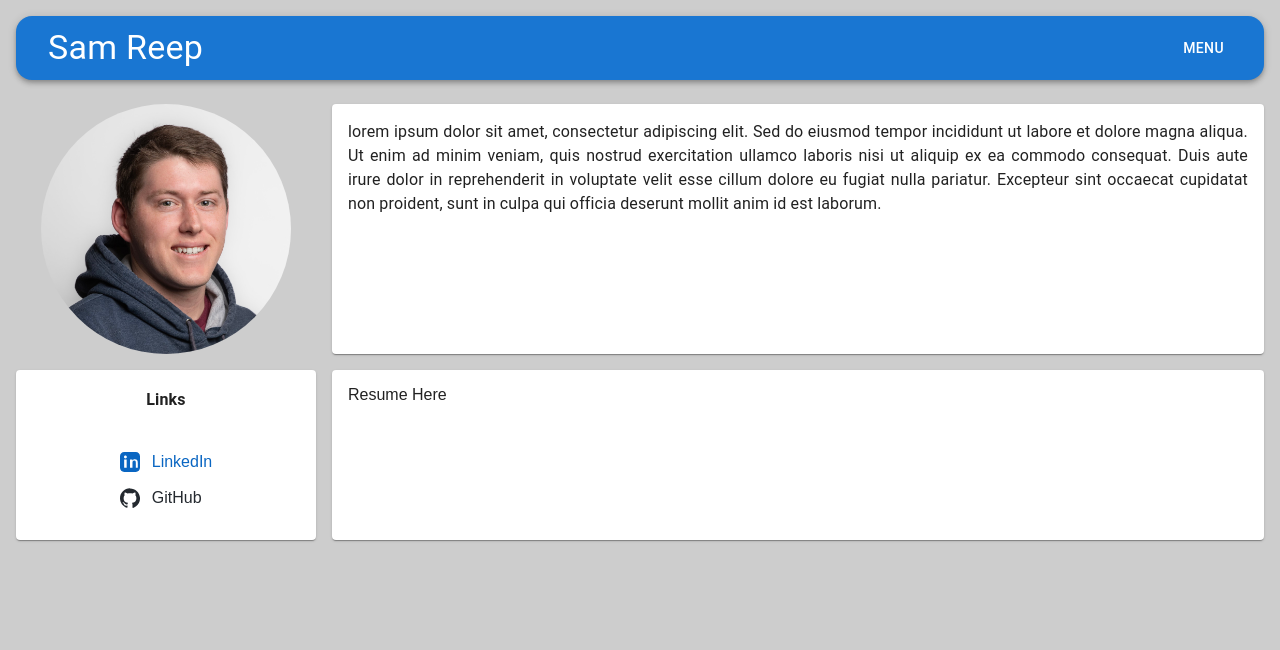
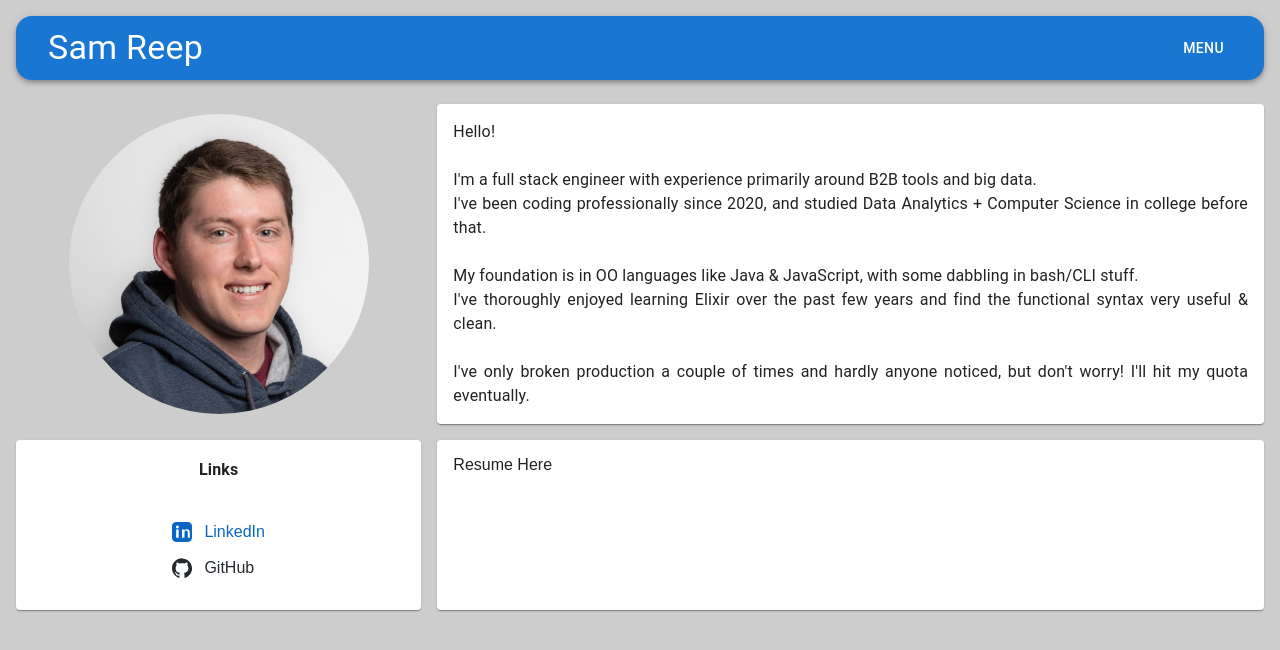
Before and after one commit to sareep/sareep, a Next.js app: page /sareep/ in a window 1280 px wide. Shown: the top 650 px of the page. Built offline with nearby package versions, Linux system fonts and the light colour scheme; some icons are missing; what @mui/material-nextjs would draw is missing.

Commit message:
add a real paragraph

```diff
--- a/src/app/consts.ts
+++ b/src/app/consts.ts
@@ -1,7 +1,10 @@
-export const ABOUT_ME = `
-lorem ipsum dolor sit amet, consectetur adipiscing elit.
-Sed do eiusmod tempor incididunt ut labore et dolore magna aliqua.
-Ut enim ad minim veniam, quis nostrud exercitation ullamco laboris nisi ut aliquip ex ea commodo consequat.
-Duis aute irure dolor in reprehenderit in voluptate velit esse cillum dolore eu fugiat nulla pariatur.
-Excepteur sint occaecat cupidatat non proident, sunt in culpa qui officia deserunt mollit anim id est laborum.
+export const ABOUT_ME = `Hello!
+
+I'm a full stack engineer with experience primarily around B2B tools and big data.
+I've been coding professionally since 2020, and studied Data Analytics + Computer Science in college before that.
+
+My foundation is in OO languages like Java & JavaScript, with some dabbling in bash/CLI stuff.
+I've thoroughly enjoyed learning Elixir over the past few years and find the functional syntax very useful & clean.
+
+I've only broken production a couple of times and hardly anyone noticed, but don't worry! I'll hit my quota eventually.
 `;
--- a/src/app/headshot.tsx
+++ b/src/app/headshot.tsx
@@ -1,6 +1,8 @@
 "use client";
 
 import Image from "next/image";
+
+const DIAMETER = 300;
 
 export default function Headshot() {
   return (
@@ -8,16 +10,16 @@ export default function Headshot() {
       style={{
         borderRadius: "50%",
         overflow: "hidden",
-        width: 250,
-        height: 250,
+        width: DIAMETER,
+        height: DIAMETER,
         position: "relative",
       }}
     >
       <Image
         alt="Sam Reep"
         src="/sareep/headshot.jpeg"
-        width={250}
-        height={250}
+        width={DIAMETER}
+        height={DIAMETER}
         style={{ objectFit: "cover" }}
       />
     </div>
--- a/src/app/page.tsx
+++ b/src/app/page.tsx
@@ -5,8 +5,8 @@ import Headshot from "./headshot";
 import Links from "./links";
 
 const COLUMN_WIDTHS = {
-  left: 3,
-  right: 9,
+  left: 4,
+  right: 8,
 };
 
 function renderColumnGridItem(
@@ -41,8 +41,10 @@ export default function Home() {
         {renderColumnGridItem(
           <Typography
             variant="body1"
-            gutterBottom
-            sx={{ textAlign: "justify" }}
+            sx={{
+              textAlign: "justify",
+              whiteSpace: "pre-line",
+            }}
           >
             {ABOUT_ME}
           </Typography>,
@@ -50,10 +52,7 @@ export default function Home() {
         )}
       </Grid>
       <Grid container py={1} mx={2} spacing={2}>
-        {renderColumnGridItem(
-          <Links />,
-          "left"
-        )}
+        {renderColumnGridItem(<Links />, "left")}
         {renderColumnGridItem(
           <Grid size={8}>
             {/* TODO */}
```
